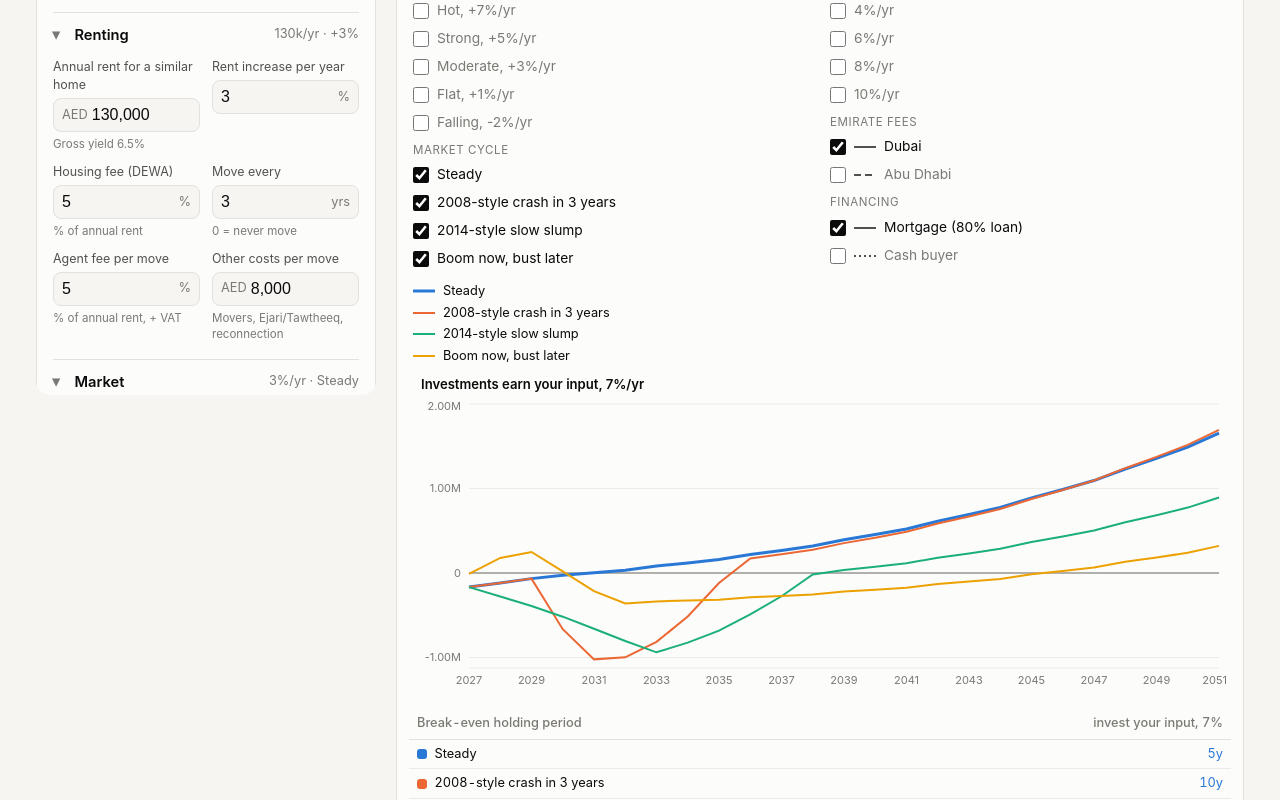
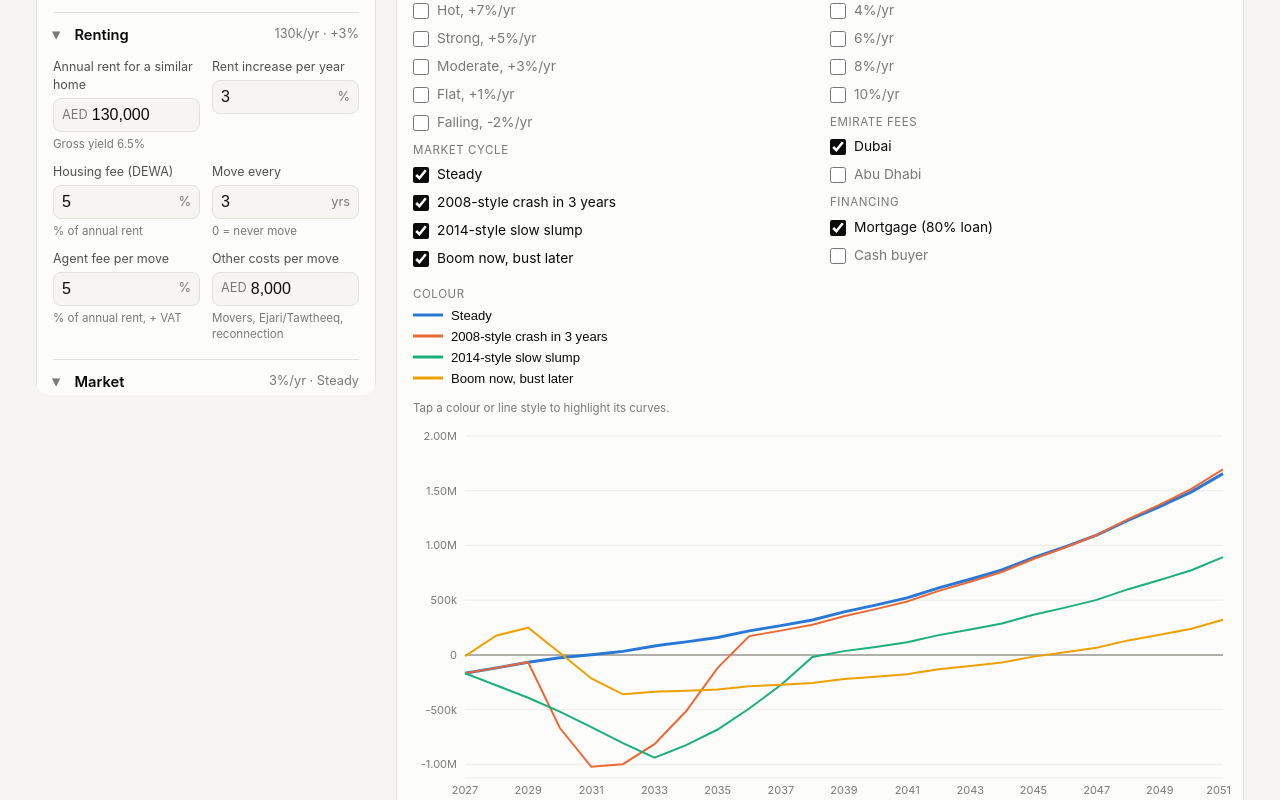
Before and after one commit to Zboule/rent-vs-buy-uae, a React (Vite) app: page / in a window 1280 px wide. Shown: the part 600-1400 px from the top of the page. Built offline with nearby package versions, Linux system fonts and the light colour scheme.

Commit message:
Preset comparison: all combinations on one chart (colour = trend, line style = return), highlight on tap
Co-Authored-By: Claude Opus 5.5 (1M context) <noreply@anthropic.com>
Claude-Session: https://claude.ai/code/session_01SGeUVgQihc8iY5aYodmd9q

```diff
--- a/src/App.tsx
+++ b/src/App.tsx
@@ -163,12 +163,10 @@ function Headline({ r, real }: { r: BuyResult; real: boolean }) {
   );
 }
 
-// categorical slots, fixed order (validated palette)
+// categorical slots, fixed order (validated palette): one hue per price trend × market cycle
 const SLOTS = ['var(--s1)', 'var(--s2)', 'var(--s3)', 'var(--s4)', 'var(--s5)', 'var(--s6)', 'var(--s7)', 'var(--s8)'];
-// emirate × financing are carried by the line style, so colour stays for the market
-const DASH: Record<string, string | undefined> = {
-  'DXB-loan': undefined, 'AUH-loan': '7 4', 'DXB-cash': '2 3', 'AUH-cash': '9 3 2 3',
-};
+// line styles for the other dimensions (investment return × emirate × financing), in fixed order
+const DASHES = ['', '9 4', '2 3', '12 3 2 3', '5 5', '1 3', '16 6', '6 2 2 2 2 2'];
 const EM_LABEL: Record<Emirate, string> = { DXB: 'Dubai', AUH: 'Abu Dhabi' };
 const FIN_LABEL: Record<Financing, string> = { loan: 'mortgage', cash: 'cash buyer' };
 // optimistic -> pessimistic
@@ -178,7 +176,7 @@ const RETURNS = [0.04, 0.06, 0.08, 0.1];
 const signed = (x: number) => `${x >= 0 ? '+' : ''}${pct(x)}`;
 
 /** Round tick values (1/2/2.5/5 × 10^n) covering lo..hi, always including 0. */
-function niceTicks(lo: number, hi: number, target = 5): number[] {
+function niceTicks(lo: number, hi: number, target = 6): number[] {
   const raw = Math.max(1, hi - lo) / target;
   const mag = Math.pow(10, Math.floor(Math.log10(raw)));
   const step = [1, 2, 2.5, 5, 10].map((m) => m * mag).find((x) => x >= raw)!;
@@ -187,7 +185,26 @@ function niceTicks(lo: number, hi: number, target = 5): number[] {
   return out;
 }
 
-interface Series { key: string; name: string; color: string; dash?: string; mine: boolean; byRet: Record<string, SellRow[]> }
+interface Series {
+  key: string;
+  name: string;
+  color: string;
+  colorKey: string;
+  colorName: string;
+  dash: string;
+  styleKey: string;
+  styleName: string;
+  mine: boolean;
+  rows: SellRow[];
+}
+
+function DashSwatch({ dash, color = 'currentColor', width = 2 }: { dash: string; color?: string; width?: number }) {
+  return (
+    <svg width="30" height="8" className="dashsw">
+      <line x1="0" y1="4" x2="30" y2="4" stroke={color} strokeWidth={width} strokeDasharray={dash || undefined} />
+    </svg>
+  );
+}
 
 function PresetCompare({
   p, custom, X, real, cmp, setCmp,
@@ -196,6 +213,7 @@ function PresetCompare({
     const cur = cmp[k] as string[];
     setCmp({ ...cmp, [k]: cur.includes(v) ? cur.filter((x) => x !== v) : [...cur, v] });
   };
+  const [focus, setFocus] = useState<string | null>(null);
   const scenarios = SCENARIOS.filter((x) => x.key !== 'custom' || p.scenario === 'custom');
   const trendKeys = ['in', ...TRENDS.map(String)].filter((k) => cmp.g.includes(k));
   const scKeys = scenarios.map((x) => x.key).filter((k) => cmp.sc.includes(k));
@@ -205,18 +223,21 @@ function PresetCompare({
   const trendVal = (k: string) => (k === 'in' ? p.priceGrowth : Number(k));
   const retVal = (k: string) => (k === 'in' ? p.investReturn : Number(k));
   const trendLabel = (k: string) => (k === 'in' ? `Your input, ${signed(p.priceGrowth)}/yr` : `${TREND_NAME[k]}, ${signed(Number(k))}/yr`);
-  const retLabel = (k: string) => (k === 'in' ? `your input, ${pct(p.investReturn)}` : pct(Number(k)));
+  const retLabel = (k: string) => `invest ${k === 'in' ? pct(p.investReturn) : pct(Number(k))}`;
 
-  const combos = trendKeys.flatMap((g) => scKeys.map((sc) => ({ g, sc })));
-  const tooMany = combos.length > SLOTS.length;
+  // colour = price trend × market cycle; line style = investment return × emirate × financing
+  const colorCombos = trendKeys.flatMap((g) => scKeys.map((sc) => ({ g, sc })));
+  const styleCombos = retKeys.flatMap((r) => emKeys.flatMap((em) => finKeys.map((fin) => ({ r, em, fin }))));
+  const tooMany = colorCombos.length > SLOTS.length || styleCombos.length > DASHES.length;
 
   const series = useMemo<Series[]>(() => {
     const out: Series[] = [];
-    combos.slice(0, SLOTS.length).forEach(({ g, sc }, ci) => {
-      for (const em of emKeys)
-        for (const fin of finKeys) {
-          const byRet: Record<string, SellRow[]> = {};
-          for (const r of retKeys) {
+    colorCombos.slice(0, SLOTS.length).forEach(({ g, sc }, ci) => {
+      const colorName = [
+        trendKeys.length > 1 || g !== 'in' ? trendLabel(g) : '',
+        scKeys.length > 1 || sc !== 'steady' ? SCENARIOS.find((x) => x.key === sc)!.label : '',
+      ].filter(Boolean).join(' · ') || 'Your market inputs';
+      styleCombos.slice(0, DASHES.length).forEach(({ r, em, fin }, si) => {
         const q: Params = {
           ...p,
           ...(em !== p.emirate ? { ...PRESETS[em], emirate: em } : {}),
@@ -225,29 +246,32 @@ function PresetCompare({
           investReturn: retVal(r),
           downPct: fin === 'cash' ? 1 : p.downPct,
         };
-            byRet[r] = simulateBuy(q, X, custom).rows;
-          }
-          const name = [
-            trendKeys.length > 1 || g !== 'in' ? trendLabel(g) : '',
-            scKeys.length > 1 || sc !== 'steady' ? SCENARIOS.find((x) => x.key === sc)!.label : '',
+        const styleName = [
+          retKeys.length > 1 || r !== 'in' ? retLabel(r) : '',
           emKeys.length > 1 || em !== p.emirate ? EM_LABEL[em] : '',
           finKeys.length > 1 || fin !== 'loan' ? FIN_LABEL[fin] : '',
-          ].filter(Boolean).join(' · ') || 'Your inputs';
+        ].filter(Boolean).join(' · ') || 'your inputs';
         out.push({
-            key: `${g}|${sc}|${em}|${fin}`,
-            name,
+          key: `${g}|${sc}|${r}|${em}|${fin}`,
+          name: `${colorName} · ${styleName}`,
           color: SLOTS[ci],
-            dash: DASH[`${em}-${fin}`],
-            mine: g === 'in' && sc === p.scenario && em === p.emirate && (fin === 'cash') === (p.downPct >= 1),
-            byRet,
+          colorKey: `${g}|${sc}`,
+          colorName,
+          dash: DASHES[si],
+          styleKey: `${r}|${em}|${fin}`,
+          styleName,
+          mine: g === 'in' && sc === p.scenario && r === 'in' && em === p.emirate && (fin === 'cash') === (p.downPct >= 1),
+          rows: simulateBuy(q, X, custom).rows,
         });
-        }
+      });
     });
     return out;
   }, [p, custom, X, cmp]);
 
+  const colors = [...new Map(series.map((s) => [s.colorKey, s])).values()];
+  const styles = [...new Map(series.map((s) => [s.styleKey, s])).values()];
   const v = (r: SellRow) => (real ? r.advantageReal : r.advantage);
-  const all = series.flatMap((s) => retKeys.flatMap((r) => s.byRet[r].map(v)));
+  const all = series.flatMap((s) => s.rows.map(v));
   const lo = Math.min(0, ...all);
   const ticks = niceTicks(lo, Math.max(0, ...all)).filter((t) => t >= lo || t === 0);
   const yDomain = [Math.min(lo * 1.1, ticks[0]), ticks[ticks.length - 1]];
@@ -255,13 +279,17 @@ function PresetCompare({
     const i = rows.findIndex((_, j) => rows.slice(j).every((x) => x.advantage > 0));
     return i < 0 ? null : rows[i].held;
   };
+  const dim = (s: Series) => focus != null && s.colorKey !== focus && s.styleKey !== focus;
 
-  const Box = ({ on, label, onClick, dash }: { on: boolean; label: string; onClick: () => void; dash?: string }) => (
+  const data = (series[0]?.rows ?? []).map((row, i) => {
+    const d: Record<string, number> = { year: NOW + row.sellYear, held: row.held };
+    for (const s of series) d[s.key] = v(s.rows[i]);
+    return d;
+  });
+
+  const Box = ({ on, label, onClick }: { on: boolean; label: string; onClick: () => void }) => (
     <label className={on ? 'cbx on' : 'cbx'}>
       <input type="checkbox" checked={on} onChange={onClick} />
-      {dash !== undefined && (
-        <svg width="22" height="8" className="dashsw"><line x1="0" y1="4" x2="22" y2="4" stroke="currentColor" strokeWidth="2" strokeDasharray={dash || undefined} /></svg>
-      )}
       {label}
     </label>
   );
@@ -280,45 +308,49 @@ function PresetCompare({
           ))}
         </div>
         <div className="cmp-g">
-          <div className="cmp-h">Investment return (one panel each)</div>
+          <div className="cmp-h">Investment return</div>
           {['in', ...RETURNS.map(String)].map((k) => (
             <Box key={k} on={cmp.r.includes(k)} label={k === 'in' ? `Your input, ${pct(p.investReturn)}/yr` : `${pct(Number(k))}/yr`} onClick={() => toggle('r', k)} />
           ))}
           <div className="cmp-h">Emirate fees</div>
           {(['DXB', 'AUH'] as Emirate[]).map((e) => (
-            <Box key={e} on={cmp.em.includes(e)} label={EM_LABEL[e]} dash={DASH[`${e}-loan`] ?? ''} onClick={() => toggle('em', e)} />
+            <Box key={e} on={cmp.em.includes(e)} label={EM_LABEL[e]} onClick={() => toggle('em', e)} />
           ))}
           <div className="cmp-h">Financing</div>
           {(['loan', 'cash'] as Financing[]).map((f) => (
-            <Box key={f} on={cmp.fin.includes(f)} label={f === 'loan' ? `Mortgage (${pct(1 - Math.min(1, p.downPct))} loan)` : 'Cash buyer'} dash={DASH[`DXB-${f}`] ?? ''} onClick={() => toggle('fin', f)} />
+            <Box key={f} on={cmp.fin.includes(f)} label={f === 'loan' ? `Mortgage (${pct(1 - Math.min(1, p.downPct))} loan)` : 'Cash buyer'} onClick={() => toggle('fin', f)} />
           ))}
         </div>
       </div>
-      {tooMany && <p className="warn small">Colours are capped at 8 trend × cycle combinations; untick some to see the rest.</p>}
-      {series.length === 0 || retKeys.length === 0 ? (
+      {tooMany && <p className="warn small">Showing the first 8 colours and 8 line styles; untick some boxes to see the rest.</p>}
+      {series.length === 0 ? (
         <p className="muted">Tick at least one box in each group.</p>
       ) : (
         <>
-          <div className="cmp-legend">
-            {series.map((s) => (
-              <div key={s.key} className="cmp-li">
-                <svg width="22" height="8"><line x1="0" y1="4" x2="22" y2="4" stroke={s.color} strokeWidth={s.mine ? 3 : 2} strokeDasharray={s.dash} /></svg>
-                <span>{s.name}</span>
-              </div>
+          <div className="keys">
+            <div className="key-col">
+              <div className="cmp-h">Colour</div>
+              {colors.map((s) => (
+                <button key={s.colorKey} className={focus === s.colorKey ? 'key on' : 'key'} onClick={() => setFocus(focus === s.colorKey ? null : s.colorKey)}>
+                  <DashSwatch dash="" color={s.color} width={3} /> {s.colorName}
+                </button>
               ))}
             </div>
-          <div className={retKeys.length > 1 ? 'panels multi' : 'panels'}>
-            {retKeys.map((r) => {
-              const data = series[0].byRet[r].map((row, i) => {
-                const d: Record<string, number> = { year: NOW + row.sellYear, held: row.held };
-                for (const s of series) d[s.key] = v(s.byRet[r][i]);
-                return d;
-              });
-              return (
-                <div className="panel" key={r}>
-                  <div className="panel-t">Investments earn {retLabel(r)}/yr</div>
-                  <ResponsiveContainer width="100%" height={retKeys.length > 1 ? 220 : 300}>
-                    <LineChart data={data} margin={{ top: 6, right: 8, left: 0, bottom: 0 }}>
+            {styles.length > 1 && (
+              <div className="key-col">
+                <div className="cmp-h">Line style</div>
+                {styles.map((s) => (
+                  <button key={s.styleKey} className={focus === s.styleKey ? 'key on' : 'key'} onClick={() => setFocus(focus === s.styleKey ? null : s.styleKey)}>
+                    <DashSwatch dash={s.dash} /> {s.styleName}
+                  </button>
+                ))}
+              </div>
+            )}
+          </div>
+          <p className="hint">Tap a colour or line style to highlight its curves.</p>
+          <div className="chart">
+            <ResponsiveContainer width="100%" height={380}>
+              <LineChart data={data} margin={{ top: 8, right: 8, left: 0, bottom: 0 }}>
                 <CartesianGrid vertical={false} stroke="var(--grid)" />
                 <XAxis dataKey="year" tick={{ fill: 'var(--muted)', fontSize: 11 }} tickLine={false} axisLine={false} minTickGap={14} />
                 <YAxis domain={yDomain} ticks={ticks} tickFormatter={(x) => abbr(x)} tick={{ fill: 'var(--muted)', fontSize: 11 }} width={56} tickLine={false} axisLine={false} />
@@ -328,13 +360,13 @@ function PresetCompare({
                   content={({ active, payload }) => {
                     if (!active || !payload?.length) return null;
                     const d = payload[0].payload as Record<string, number>;
-                          const sorted = [...series].sort((a, b) => d[b.key] - d[a.key]);
+                    const sorted = series.filter((s) => !dim(s)).sort((a, b) => d[b.key] - d[a.key]);
                     return (
                       <div className="tip">
-                              <div className="tip-t">Sell in {d.year} (held {d.held}y), invest at {retLabel(r)}</div>
+                        <div className="tip-t">Sell in {d.year} (held {d.held}y)</div>
                         {sorted.map((s) => (
                           <div key={s.key} className="tip-row">
-                                  <span className="sw" style={{ background: s.color }} />
+                            <DashSwatch dash={s.dash} color={s.color} />
                             <span className="tip-n">{s.name}</span>
                             <span className={d[s.key] >= 0 ? 'c-buy' : 'c-rent'}>{d[s.key] >= 0 ? '+' : ''}{abbr(d[s.key])}</span>
                           </div>
@@ -345,29 +377,28 @@ function PresetCompare({
                 />
                 {series.map((s) => (
                   <Line key={s.key} dataKey={s.key} name={s.name} stroke={s.color} strokeWidth={s.mine ? 3 : 2}
-                          strokeDasharray={s.dash} dot={false} activeDot={{ r: 4, stroke: 'var(--panel)', strokeWidth: 2 }} isAnimationActive={false} />
+                    strokeOpacity={dim(s) ? 0.12 : 1} strokeDasharray={s.dash || undefined} dot={false}
+                    activeDot={dim(s) ? false : { r: 4, stroke: 'var(--panel)', strokeWidth: 2 }} isAnimationActive={false} />
                 ))}
               </LineChart>
             </ResponsiveContainer>
-                </div>
-              );
-            })}
           </div>
           <div className="table-wrap">
             <table className="grid be-table">
               <thead>
                 <tr>
                   <th>Break-even holding period</th>
-                  {retKeys.map((r) => <th key={r}>invest {retLabel(r)}</th>)}
+                  {styles.map((s) => <th key={s.styleKey}>{s.styleName}</th>)}
                 </tr>
               </thead>
               <tbody>
-                {series.map((s) => (
-                  <tr key={s.key}>
-                    <td><span className="sw" style={{ background: s.color }} /> {s.name}</td>
-                    {retKeys.map((r) => {
-                      const b = breakEven(s.byRet[r]);
-                      return <td key={r} className={b == null ? 'c-rent' : 'c-buy'}>{b == null ? 'never' : `${b}y`}</td>;
+                {colors.map((c) => (
+                  <tr key={c.colorKey}>
+                    <td><span className="sw" style={{ background: c.color }} /> {c.colorName}</td>
+                    {styles.map((st) => {
+                      const s = series.find((x) => x.colorKey === c.colorKey && x.styleKey === st.styleKey)!;
+                      const b = breakEven(s.rows);
+                      return <td key={st.styleKey} className={b == null ? 'c-rent' : 'c-buy'}>{b == null ? 'never' : `${b}y`}</td>;
                     })}
                   </tr>
                 ))}
--- a/src/styles.css
+++ b/src/styles.css
@@ -185,3 +185,8 @@ h2 { font-size: 1.02rem; margin: 0 0 4px; letter-spacing: -0.01em; }
 .small { font-size: 0.8rem; }
 .be-table td .sw { vertical-align: middle; margin-right: 4px; }
 .be-table td:first-child { white-space: normal; min-width: 180px; }
+.keys { display: flex; gap: 8px 28px; flex-wrap: wrap; margin-top: 6px; }
+.key-col { display: flex; flex-direction: column; align-items: flex-start; }
+.key { display: flex; align-items: center; gap: 8px; border: 0; background: none; color: var(--text); font-size: 0.82rem; padding: 3px 6px; margin-left: -6px; border-radius: 6px; cursor: pointer; text-align: left; }
+.key.on { background: var(--hover); font-weight: 600; }
+.key .dashsw { color: var(--text2); }
```
Also changed, not shown: 2 other files (tests, documents, lock files or other folders). Lines whose indentation alone changed are shown as unchanged.
